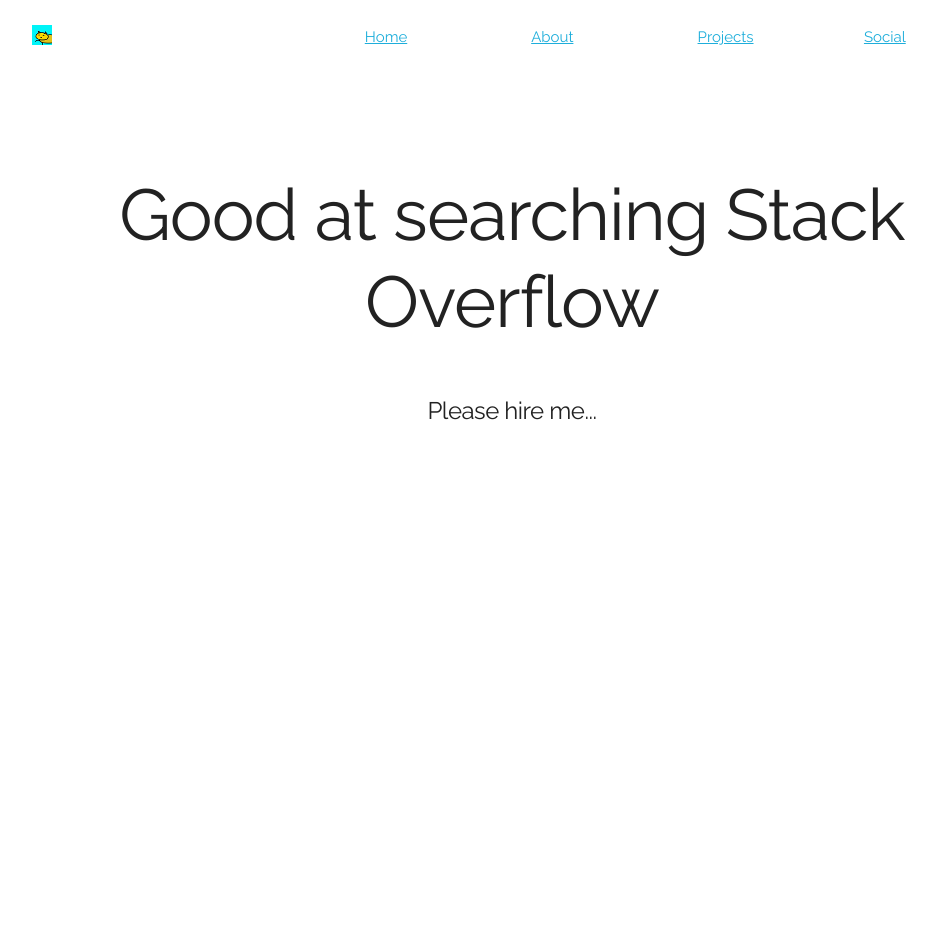
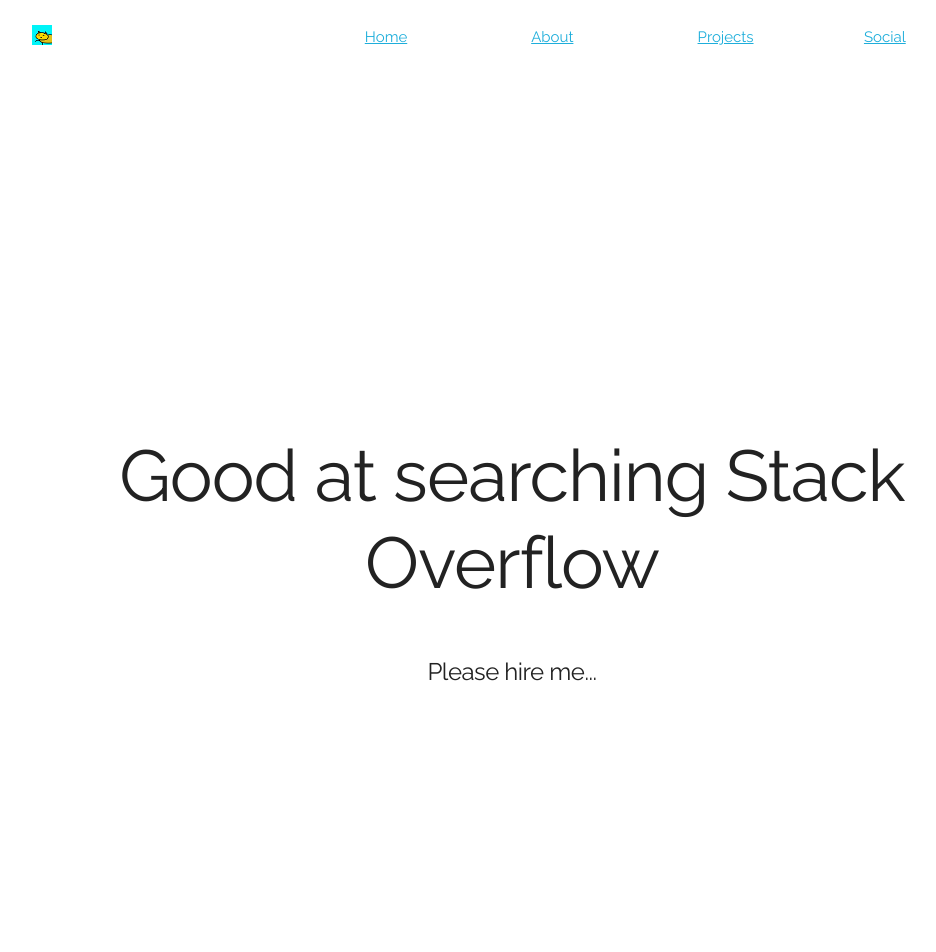
Before and after one commit to rootw4re/h313.github.io, a Jekyll site: the page built from index.html, in a window 1280 px wide. Shown: the top 952 px of the page, without its empty margins (128-1064 px from the left). Built offline with Jekyll 4.4.1, drawn with Linux system fonts in a browser that asks for light colours; nearby versions of some CDN libraries.

Commit message:
try to vertically center a div

```diff
--- a/index.html
+++ b/index.html
@@ -4,7 +4,7 @@ layout: default
 ---
 
 <div class="container topThing">
-  <div class="row" style="vertical-align: middle;">
+  <div class="row" style="position: relative;top: 50%;transform: translateY(-50%);">
     <h1 style="text-align: center; font-size: 72px;"><span id="title">This Guy Can't Make Websites</span></h1>
     <h5 style="text-align: center;">Please hire me...</h5>
   </div>
```
